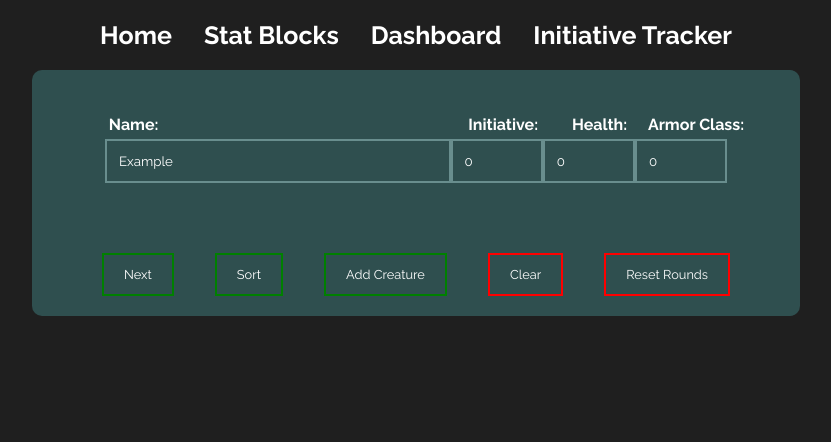
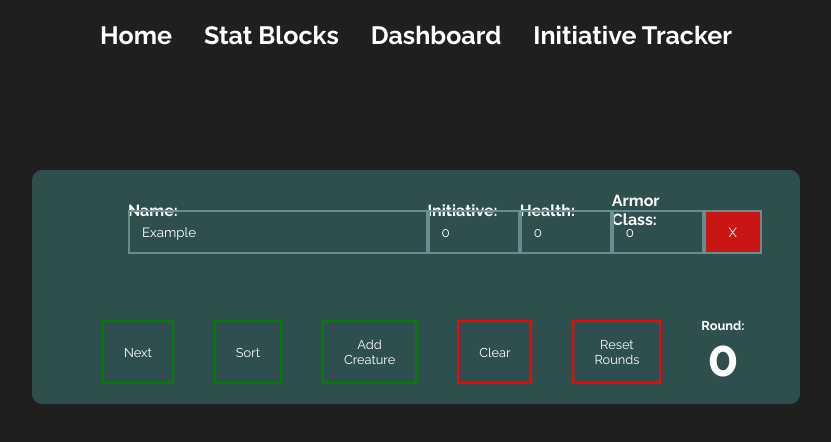
Before and after one commit to JohnPLeg/DMWorkbench, a React (Vite) app in the folder frontend/: page /initiative in a window 1280 px wide. Shown: the top 442 px of the page, without its empty margins (224-1055 px from the left). Built offline with nearby package versions, Linux system fonts and the light colour scheme; no server answers.

Commit message:
finished initiative tracker

```diff
--- a/frontend/src/Components/Initiative/Initiative.jsx
+++ b/frontend/src/Components/Initiative/Initiative.jsx
@@ -3,17 +3,54 @@ import { useState } from 'react';
 import Navigation from '../Navigation/Navigation';
 
 function Initiative() {
+    const [monsterList, setMonsterList] = useState([
+        {
+            name: 'Example',
+            count: 0,
+            health: 0,
+            armor_class: 0
+        }
+    ]);
+    const [highlighted, setHighlighted] = useState(-1)
     const emptyCreature = {
         name: '',
         count: '',
         health: '',
         armor_class: ''
     }
+    const [round, setRound] = useState(0);
 
     function compare(a, b) {
         if (a.count < b.count) return -1;
         if (a.count > b.count) return 1;
         return 0;
+    }
+
+    const handleNext = () => {
+        if (monsterList.length > 0) {
+                setHighlighted(prev => {
+                const nextIndex = prev + 1;
+                if (nextIndex === monsterList.length) {
+                    setRound(prevRound => prevRound + 1);
+                    return 0;
+                } else {
+                    return nextIndex;
+                }
+            });
+        } else {
+            alert("Must have at least 1 creature!");
+        }
+    }
+
+    const handleRoundReset = () => {
+        setRound(0);
+        setHighlighted(-1);
+    }
+
+    const handleRemove = (idx) => {
+        setMonsterList(prev => (
+            prev.filter((_, index) => index !== idx)
+        ))
     }
 
     const handleSort = () => {
@@ -29,19 +66,10 @@ function Initiative() {
     }
 
     const handleClear = () => {
-        setMonsterList([{
+        setMonsterList([
             emptyCreature
-        }])
+        ])
     }
-
-    const [monsterList, setMonsterList] = useState([
-        {
-            name: 'Example',
-            count: 0,
-            health: 0,
-            armor_class: 0
-        }
-    ]);
 
     const handleUpdate = (newValue, idxToUpdate, field) => {
         setMonsterList(prevList => (
@@ -58,15 +86,15 @@ function Initiative() {
         <>
             <Navigation/>
             <div className={styles.trackerContainer}>
-                <div className={styles.titles}>
-                    <h4 className={styles.name} >Name:</h4>
+                <div className={styles.gridRow}>
+                    <h4>Name:</h4>
                     <h4>Initiative:</h4>
                     <h4>Health:</h4>
                     <h4>Armor Class:</h4>
                 </div>
                 <div className={styles.inputContainer}>
                     {monsterList.length > 0 && monsterList.map((creature, index) => (
-                        <div className={styles.initInputs} key={index}>
+                        <div className={styles.gridRow} key={index} style={{backgroundColor: highlighted === index ? 'rgba(47, 99, 79, 1)' : ''}}>
                             <input
                                 type='text'
                                 value={creature.name}
@@ -95,15 +123,20 @@ function Initiative() {
                                 onChange={(e) => handleUpdate(e.target.value, index, 'armor_class')}
                                 className={styles.creatureAC}
                             />
+                            <button onClick={() => handleRemove(index)}>X</button>
                         </div>
                     ))}
                 </div>
                 <div className={styles.btnGrid}>
-                    <button className={styles.nextInitBtn}>Next</button>
+                    <button className={styles.nextInitBtn} onClick={handleNext}>Next</button>
                     <button className={styles.sortBtn} onClick={handleSort}>Sort</button>
                     <button className={styles.addCreatureBtn} onClick={handleAdd}>Add Creature</button>
                     <button className={styles.clearOrder} onClick={handleClear}>Clear</button>
-                    <button className={styles.resetBtn}>Reset Rounds</button>
+                    <button className={styles.resetBtn} onClick={handleRoundReset}>Reset Rounds</button>
+                    <div className={styles.roundNum}>
+                        <h2>Round:</h2>
+                        <h1>{round}</h1>
+                    </div>
                 </div>
             </div>
         </>
--- a/frontend/src/Components/Initiative/Initiative.module.css
+++ b/frontend/src/Components/Initiative/Initiative.module.css
@@ -4,6 +4,7 @@
     width: 60vw;
     margin-left: auto;
     margin-right: auto;
+    margin-top: 100px;
 }
 
 .trackerContainer > h4 {
@@ -16,40 +17,21 @@
     border-width: 2px;
 }
 
-.titles {
-    display: grid;
-    grid-template-columns: 52% 15% 11% 15%;
-    margin-left: 6vw;
-    color: white;
-    padding-top: 25px;
+.gridRow {
+  display: grid;
+  grid-template-columns: 52% 16% 16% 16% 10%;
+  align-items: center;
+  width: 75%;
+  max-width: 100%;
+  margin: 0 auto;
+  color: white;
+  height: 5vh;
 }
 
-.titles * {
-    margin-top: 20px;
-    margin-bottom: 5px;
-}
-
-.initInputs {
-    display: flex;
-    flex-direction: row;
-    justify-content: center;
-    align-items: center;
-}
-
-.creatureName {
-    width: 45%;
-}
-
-.creatureCount {
-    width: 12%;
-}
-
-.creatureHealth {
-    width: 12%;
-}
-
-.creatureAC {
-    width: 12%;
+.gridRow button {
+    background-color: rgba(255, 0, 0, 0.75);
+    color: white;
+    border: solid 2px #698E8E;
 }
 
 .inputContainer {
@@ -59,6 +41,7 @@
 .btnGrid {
     display: flex;
     flex-direction: row;
+    align-items: center;
     justify-content: space-between;
     margin-right: 50px;
     margin-left: 50px;
@@ -69,6 +52,10 @@
     background-color: transparent;
     color: white;
     font-size: 1vw;
+}
+
+.btnGrid button {
+    height: 8vh;
 }
 
 .nextInitBtn, .sortBtn, .addCreatureBtn {
@@ -88,3 +75,20 @@
 .clearOrder:hover, .resetBtn:hover {
     background-color: red;
 }
+
+.roundNum {
+  display: flex;
+  flex-direction: column;
+  align-items: center;
+  justify-content: center;
+}
+
+.roundNum h1,
+.roundNum h2 {
+  margin: 0;
+  line-height: 1;
+}
+
+.roundNum h1 {
+    font-size: 4vw;
+}
--- a/frontend/src/main.jsx
+++ b/frontend/src/main.jsx
@@ -4,9 +4,7 @@ import App from './App.jsx'
 import { AuthProvider } from './Context/AuthContext.jsx'
 
 createRoot(document.getElementById('root')).render(
-  <StrictMode>
-    <AuthProvider>
-      <App />
-    </AuthProvider>
-  </StrictMode>,
+  <AuthProvider>
+    <App />
+  </AuthProvider>
 )
```
